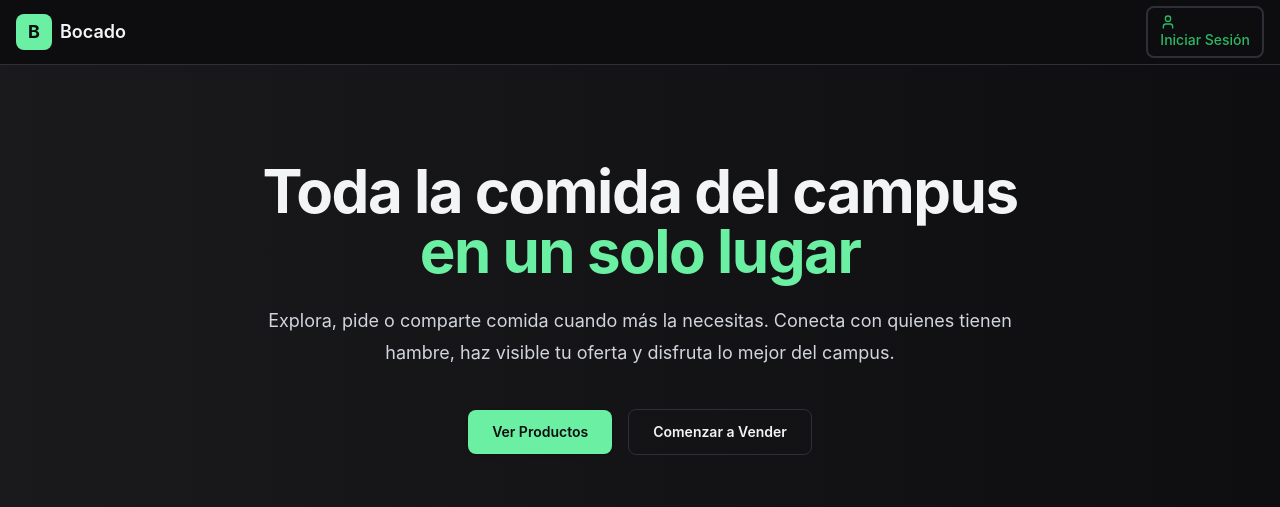
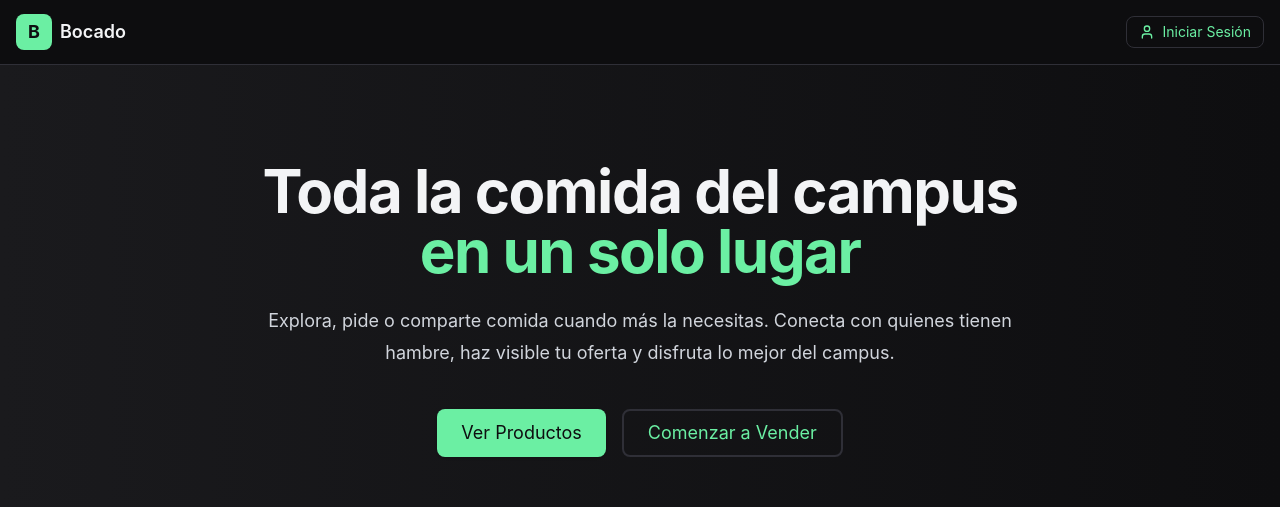
Before and after one commit to RonyOz/cfs-web-next, a Next.js app: page / in a window 1280 px wide. Shown: the top 507 px of the page. Built offline with nearby package versions, Linux system fonts and the light colour scheme; no server answers.

Commit message:
refactor: replace button elements with custom Button component and update styles in Home and Header components

```diff
--- a/src/app/page.tsx
+++ b/src/app/page.tsx
@@ -4,6 +4,7 @@ import Link from "next/link";
 import { ROUTES } from "@/config/constants";
 import { useProducts } from "@/lib/hooks";
 import { useEffect } from "react";
+import { Button } from "@/components/ui/Button";
 
 export default function Home() {
 
@@ -38,14 +39,14 @@ export default function Home() {
             </p>
             <div className="mt-10 flex items-center justify-center gap-4">
               <Link href={ROUTES.PRODUCTS}>
-                <button className="rounded-lg bg-primary-400 px-6 py-3 text-sm font-semibold text-dark-900 shadow-sm hover:bg-primary-500 transition-colors">
+                <Button variant="primary" size="lg">
                   Ver Productos
-                </button>
+                </Button>
               </Link>
               <Link href={ROUTES.AUTH}>
-                <button className="rounded-lg border border-gray-700 bg-transparent px-6 py-3 text-sm font-semibold text-gray-100 hover:bg-gray-800 transition-colors">
+                <Button variant="outline" size="lg">
                   Comenzar a Vender
-                </button>
+                </Button>
               </Link>
             </div>
           </div>
--- a/src/components/layout/Header.tsx
+++ b/src/components/layout/Header.tsx
@@ -1,8 +1,3 @@
-/**
- * Header Component
- * Navigation bar with authentication state and role-based access
- */
-
 'use client';
 
 import Link from 'next/link';
@@ -96,7 +91,7 @@ export const Header = () => {
             ) : (
               <>
                 <Link href={ROUTES.AUTH}>
-                  <Button variant="outline" size="sm" className="gap-2">
+                  <Button variant="outline" size="sm" className="gap-2 border-[1px]">
                     <User className="h-4 w-4" />
                     Iniciar Sesión
                   </Button>
--- a/src/components/ui/Button.tsx
+++ b/src/components/ui/Button.tsx
@@ -1,13 +1,8 @@
-/**
- * TODO: Implement all button variants (primary, secondary, danger, etc.)
- * TODO: Add loading state
- * TODO: Add disabled state styling
- */
-
 'use client';
 
 import { ButtonHTMLAttributes, ReactNode } from 'react';
 import { cn } from '@/lib/utils';
+import { Loader2 } from 'lucide-react';
 
 interface ButtonProps extends ButtonHTMLAttributes<HTMLButtonElement> {
   children: ReactNode;
@@ -25,21 +20,20 @@ export const Button = ({
   disabled,
   ...props
 }: ButtonProps) => {
-  // TODO: Implement button variants and sizes with Tailwind classes
-  const baseStyles = 'rounded-lg font-medium transition-colors focus:outline-none focus:ring-2 focus:ring-offset-2';
+  const baseStyles = 'inline-flex items-center justify-center gap-2 rounded-lg font-normal transition-all duration-200 focus:outline-none focus:ring-2 focus:ring-primary-400 focus:ring-offset-2 focus:ring-offset-dark-900 disabled:opacity-50 disabled:cursor-not-allowed disabled:pointer-events-none cursor-pointer';
 
   const variantStyles = {
-    primary: 'bg-primary-600 text-white hover:bg-primary-700 focus:ring-primary-500',
-    secondary: 'bg-secondary-600 text-white hover:bg-secondary-700 focus:ring-secondary-500',
-    danger: 'bg-danger-600 text-white hover:bg-danger-700 focus:ring-danger-500',
-    outline: 'border-2 border-primary-600 text-primary-600 hover:bg-primary-50',
-    ghost: 'text-primary-600 hover:bg-primary-50',
+    primary: 'bg-primary-400 text-dark-900 hover:bg-primary-500 active:bg-primary-600 shadow-sm hover:shadow-md',
+    secondary: 'bg-dark-700 text-gray-100 hover:bg-dark-600 active:bg-dark-500 border border-dark-600',
+    danger: 'bg-danger-600 text-white hover:bg-danger-700 active:bg-danger-800 shadow-sm hover:shadow-md',
+    outline: 'border-2 border-primary-400 text-primary-400 hover:bg-primary-400/10 active:bg-primary-400/20',
+    ghost: 'text-gray-300 hover:bg-dark-800 active:bg-dark-700 hover:text-primary-400',
   };
 
   const sizeStyles = {
-    sm: 'px-3 py-1.5 text-sm',
-    md: 'px-4 py-2 text-base',
-    lg: 'px-6 py-3 text-lg',
+    sm: 'px-3 py-1.5 text-sm h-8',
+    md: 'px-4 py-2 text-base h-10',
+    lg: 'px-6 py-3 text-lg h-12',
   };
 
   return (
@@ -48,12 +42,12 @@ export const Button = ({
         baseStyles,
         variantStyles[variant],
         sizeStyles[size],
-        (disabled || isLoading) && 'opacity-50 cursor-not-allowed',
         className
       )}
       disabled={disabled || isLoading}
       {...props}
     >
+      {isLoading && <Loader2 className="h-4 w-4 animate-spin" />}
       {isLoading ? 'Cargando...' : children}
     </button>
   );
--- a/src/components/ui/Input.tsx
+++ b/src/components/ui/Input.tsx
@@ -59,7 +59,7 @@ export const Input = forwardRef<HTMLInputElement, InputProps>(
             <button
               type="button"
               onClick={() => setShowPassword(!showPassword)}
-              className="absolute right-3 top-1/2 -translate-y-1/2 text-gray-400 hover:text-gray-300 transition-colors"
+              className="absolute right-3 top-1/2 -translate-y-1/2 text-gray-400 hover:text-gray-300 transition-colors cursor-pointer"
               tabIndex={-1}
             >
               {showPassword ? (
```
